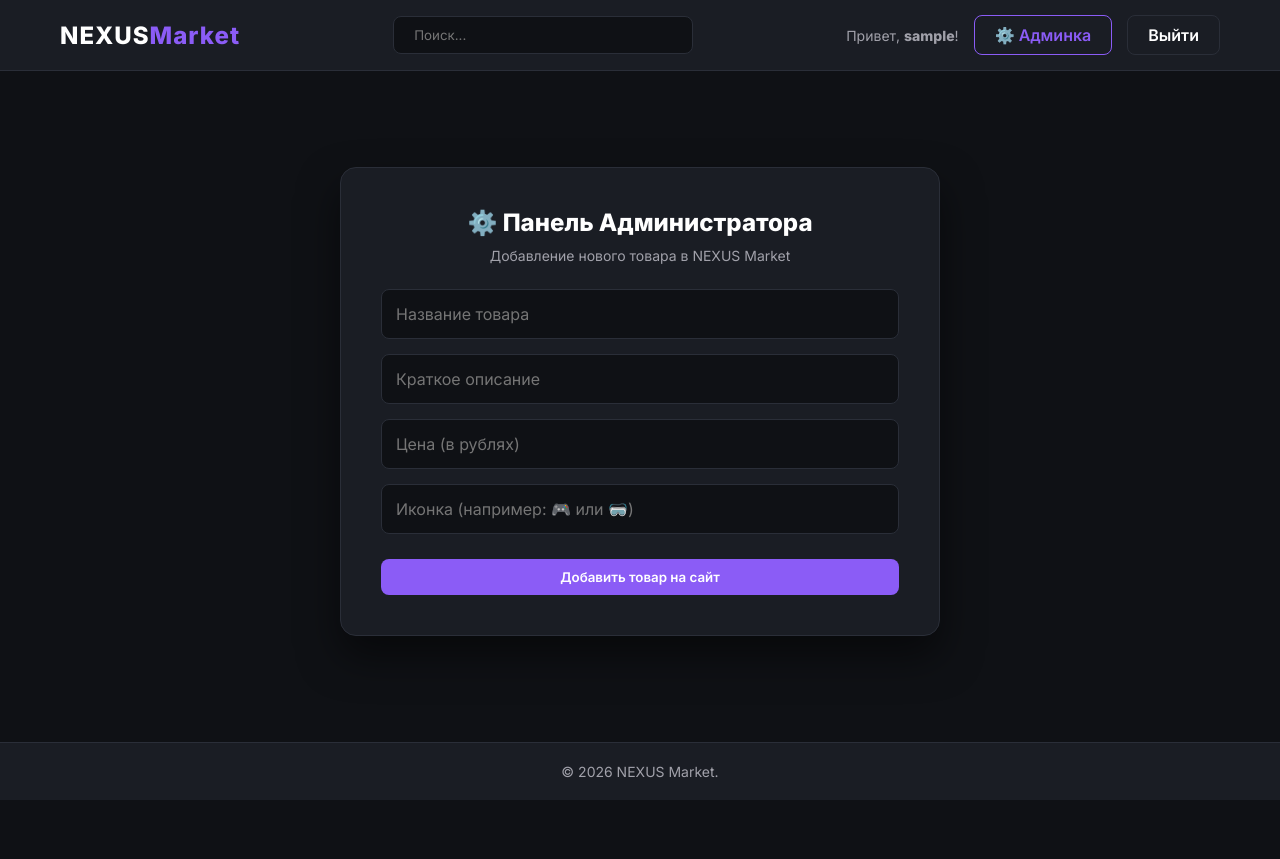
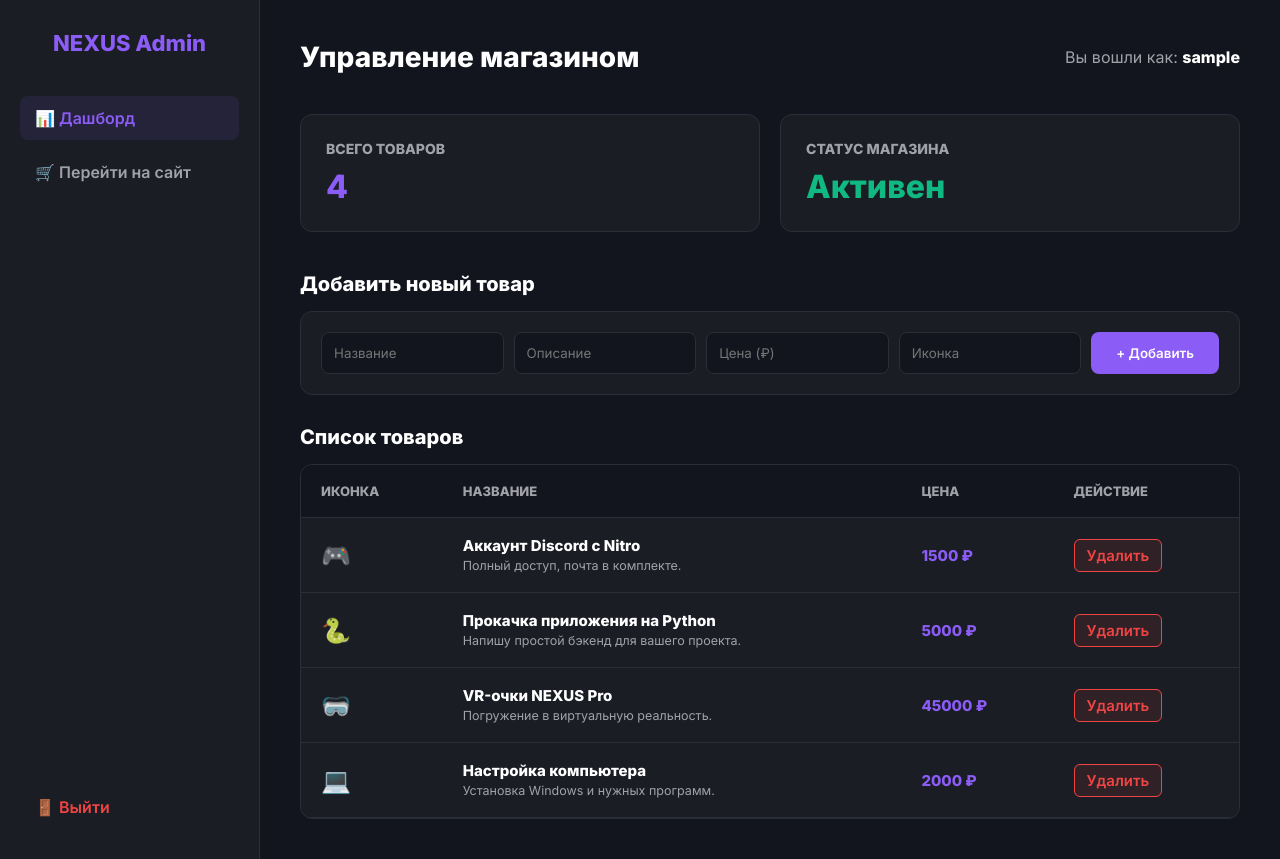
Before and after one commit to sergeyspasennikov0-create/nexus-market, a Flask app: page /admin in a window 1280 px wide. Before the commit the page ends 800 px from the top, so only its background shows below. Run offline with Flask 3, Linux system fonts and the light colour scheme; the visitor is signed in with stand-in values (Sample User, id 1); data comes from the database, SQL or seed files in the repository.

Commit message:
Add files via upload

```diff
--- a/app.py
+++ b/app.py
@@ -15,14 +15,13 @@ def init_db():
     c.execute('''CREATE TABLE IF NOT EXISTS products
                  (id INTEGER PRIMARY KEY, title TEXT, description TEXT, price INTEGER, icon TEXT)''')
 
-    # Проверяем, есть ли такой админ. Если нет - создаем. Если есть - сбрасываем пароль на 123456
+    # Принудительно ставим пароль 123456 для главного админа
     c.execute("SELECT COUNT(*) FROM users WHERE email = 'admin@nexus-market.ru'")
     if c.fetchone()[0] == 0:
         default_pw = generate_password_hash('123456')
         c.execute("INSERT INTO users (name, email, phone, password, role) VALUES (?, ?, ?, ?, ?)",
                   ('Главный Админ', 'admin@nexus-market.ru', '+7 999 123-45-67', default_pw, 'admin'))
     else:
-        # Принудительно меняем пароль на 123456
         default_pw = generate_password_hash('123456')
         c.execute("UPDATE users SET password = ? WHERE email = 'admin@nexus-market.ru'", (default_pw,))
 
@@ -156,7 +155,14 @@ def admin():
     if session.get('user_role') != 'admin':
         flash('У вас нет доступа к этой странице!', 'error')
         return redirect(url_for('index'))
-    return render_template('admin.html')
+
+    conn = sqlite3.connect('store.db')
+    c = conn.cursor()
+    c.execute("SELECT * FROM products")
+    products = c.fetchall()
+    conn.close()
+
+    return render_template('admin.html', products=products)
 
 @app.route('/add_product', methods=['POST'])
 def add_product():
@@ -178,6 +184,20 @@ def add_product():
     flash('Товар успешно добавлен!', 'success')
     return redirect(url_for('admin'))
 
+@app.route('/delete_product/<int:id>')
+def delete_product(id):
+    if session.get('user_role') != 'admin':
+        return redirect(url_for('index'))
+
+    conn = sqlite3.connect('store.db')
+    c = conn.cursor()
+    c.execute("DELETE FROM products WHERE id = ?", (id,))
+    conn.commit()
+    conn.close()
+
+    flash('Товар удален!', 'success')
+    return redirect(url_for('admin'))
+
 if __name__ == '__main__':
     port = int(os.environ.get('PORT', 5000))
     app.run(host='0.0.0.0', port=port)
--- /dev/null
+++ b/static/admin.css
@@ -0,0 +1,65 @@
+* { margin: 0; padding: 0; box-sizing: border-box; font-family: 'Inter', sans-serif; }
+body { background-color: #12151e; color: #fff; display: flex; min-height: 100vh; }
+a { text-decoration: none; color: inherit; }
+
+/* Боковое меню */
+.sidebar {
+    width: 260px;
+    background-color: #1a1d24;
+    border-right: 1px solid #2a2e38;
+    padding: 30px 20px;
+    display: flex;
+    flex-direction: column;
+    gap: 10px;
+}
+.sidebar-logo { font-size: 22px; font-weight: 800; color: #8b5cf6; margin-bottom: 30px; text-align: center; }
+.nav-item {
+    padding: 12px 15px;
+    border-radius: 8px;
+    color: #a1a1aa;
+    font-weight: 600;
+    transition: 0.3s;
+    display: flex;
+    align-items: center;
+    gap: 10px;
+    cursor: pointer;
+}
+.nav-item:hover, .nav-item.active { background: rgba(139, 92, 246, 0.1); color: #8b5cf6; }
+.sidebar-footer { margin-top: auto; }
+
+/* Основной контент */
+.main-content { flex: 1; padding: 40px; overflow-y: auto; }
+.top-bar { display: flex; justify-content: space-between; align-items: center; margin-bottom: 40px; }
+.top-bar h1 { font-size: 28px; }
+
+/* Карточки статистики */
+.stats-grid { display: grid; grid-template-columns: repeat(auto-fit, minmax(200px, 1fr)); gap: 20px; margin-bottom: 40px; }
+.stat-card { background: #1a1d24; padding: 25px; border-radius: 12px; border: 1px solid #2a2e38; }
+.stat-card h3 { color: #a1a1aa; font-size: 14px; margin-bottom: 10px; text-transform: uppercase; }
+.stat-card p { font-size: 32px; font-weight: 800; color: #8b5cf6; }
+
+/* Форма добавления */
+.add-form {
+    background: #1a1d24; padding: 20px; border-radius: 12px; border: 1px solid #2a2e38;
+    display: flex; gap: 10px; margin-bottom: 30px; flex-wrap: wrap;
+}
+.add-form input {
+    flex: 1; min-width: 150px; padding: 12px; background: #12151e; border: 1px solid #2a2e38; border-radius: 8px; color: white; outline: none;
+}
+.add-form input:focus { border-color: #8b5cf6; }
+.btn-add { background: #8b5cf6; color: white; padding: 12px 25px; border-radius: 8px; border: none; cursor: pointer; font-weight: 600; transition: 0.3s; }
+.btn-add:hover { background: #7c3aed; }
+
+/* Таблица товаров */
+.table-container { background: #1a1d24; border-radius: 12px; border: 1px solid #2a2e38; overflow: hidden; }
+table { width: 100%; border-collapse: collapse; text-align: left; }
+th, td { padding: 18px 20px; border-bottom: 1px solid #2a2e38; }
+th { background: #12151e; color: #a1a1aa; font-size: 13px; text-transform: uppercase; }
+td { font-size: 15px; }
+.btn-delete { background: rgba(239, 68, 68, 0.1); color: #ef4444; border: 1px solid #ef4444; padding: 6px 12px; border-radius: 6px; cursor: pointer; font-weight: 600; transition: 0.3s; }
+.btn-delete:hover { background: #ef4444; color: white; }
+
+/* Уведомления */
+.flash-msg { padding: 15px; text-align: center; font-weight: 600; border-radius: 8px; margin-bottom: 20px; }
+.flash-msg.success { background: #064e3b; color: #6ee7b7; }
+.flash-msg.error { background: #7f1d1d; color: #fca5a5; }
--- a/templates/admin.html
+++ b/templates/admin.html
@@ -1,19 +1,90 @@
-{% extends 'base.html' %}
+<!DOCTYPE html>
+<html lang="ru">
+<head>
+    <meta charset="UTF-8">
+    <meta name="viewport" content="width=device-width, initial-scale=1.0">
+    <title>Админ-панель | NEXUS Market</title>
+    <link rel="stylesheet" href="/static/admin.css">
+    <link href="https://fonts.googleapis.com/css2?family=Inter:wght@400;600;800&display=swap" rel="stylesheet">
+</head>
+<body>
 
-{% block content %}
-<div class="auth-container">
-    <div class="auth-box" style="max-width: 600px;">
-        <h2>⚙️ Панель Администратора</h2>
-        <p class="auth-subtitle">Добавление нового товара в NEXUS Market</p>
+    <!-- Боковое меню -->
+    <aside class="sidebar">
+        <div class="sidebar-logo">NEXUS Admin</div>
+        <a href="/admin" class="nav-item active">📊 Дашборд</a>
+        <a href="/" class="nav-item">🛒 Перейти на сайт</a>
+        <div class="sidebar-footer">
+            <a href="/logout" class="nav-item" style="color: #ef4444;">🚪 Выйти</a>
+        </div>
+    </aside>
 
-        <form method="POST" action="/add_product">
-            <input type="text" name="title" placeholder="Название товара" required>
-            <input type="text" name="description" placeholder="Краткое описание" required>
-            <input type="number" name="price" placeholder="Цена (в рублях)" required>
-            <input type="text" name="icon" placeholder="Иконка (например: 🎮 или 🥽)" required maxlength="2">
+    <!-- Основной контент -->
+    <main class="main-content">
+        <div class="top-bar">
+            <h1>Управление магазином</h1>
+            <div style="color: #a1a1aa;">Вы вошли как: <b style="color: white;">{{ session['user_name'] }}</b></div>
+        </div>
 
-            <button type="submit" class="btn-primary full-width">Добавить товар на сайт</button>
+        <!-- Уведомления -->
+        {% with messages = get_flashed_messages(with_categories=true) %}
+            {% if messages %}
+                {% for category, message in messages %}
+                    <div class="flash-msg {{ category }}">{{ message }}</div>
+                {% endfor %}
+            {% endif %}
+        {% endwith %}
+
+        <!-- Статистика -->
+        <div class="stats-grid">
+            <div class="stat-card">
+                <h3>Всего товаров</h3>
+                <p>{{ products|length }}</p>
+            </div>
+            <div class="stat-card">
+                <h3>Статус магазина</h3>
+                <p style="color: #10b981;">Активен</p>
+            </div>
+        </div>
+
+        <!-- Форма добавления -->
+        <h2 style="margin-bottom: 15px; font-size: 20px;">Добавить новый товар</h2>
+        <form method="POST" action="/add_product" class="add-form">
+            <input type="text" name="title" placeholder="Название" required>
+            <input type="text" name="description" placeholder="Описание" required>
+            <input type="number" name="price" placeholder="Цена (₽)" required>
+            <input type="text" name="icon" placeholder="Иконка" required maxlength="2">
+            <button type="submit" class="btn-add">+ Добавить</button>
         </form>
-    </div>
-</div>
-{% endblock %}
+
+        <!-- Таблица товаров -->
+        <h2 style="margin-bottom: 15px; font-size: 20px;">Список товаров</h2>
+        <div class="table-container">
+            <table>
+                <thead>
+                    <tr>
+                        <th>Иконка</th>
+                        <th>Название</th>
+                        <th>Цена</th>
+                        <th>Действие</th>
+                    </tr>
+                </thead>
+                <tbody>
+                    {% for product in products %}
+                    <tr>
+                        <td style="font-size: 24px;">{{ product[4] }}</td>
+                        <td><b>{{ product[1] }}</b><br><small style="color: #a1a1aa;">{{ product[2] }}</small></td>
+                        <td style="color: #8b5cf6; font-weight: bold;">{{ product[3] }} ₽</td>
+                        <td>
+                            <!-- Кнопка удаления -->
+                            <a href="/delete_product/{{ product[0] }}" class="btn-delete" onclick="return confirm('Удалить этот товар?')">Удалить</a>
+                        </td>
+                    </tr>
+                    {% endfor %}
+                </tbody>
+            </table>
+        </div>
+    </main>
+
+</body>
+</html>
```
